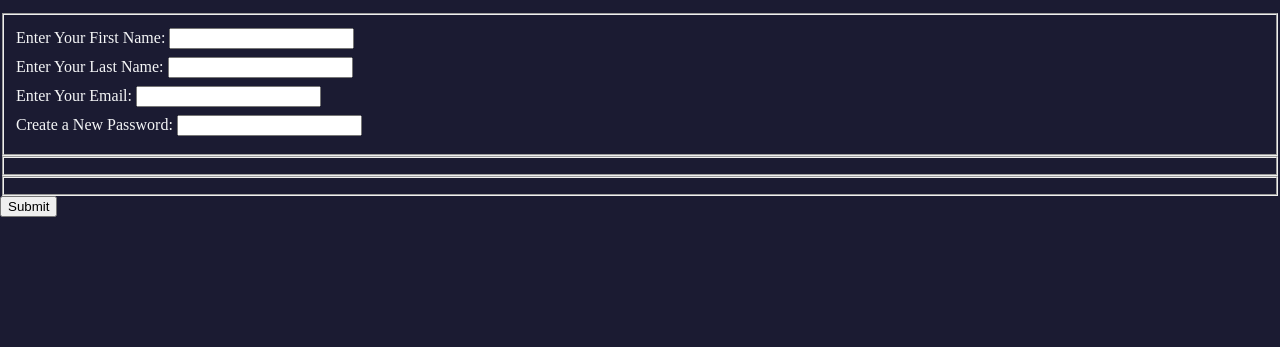
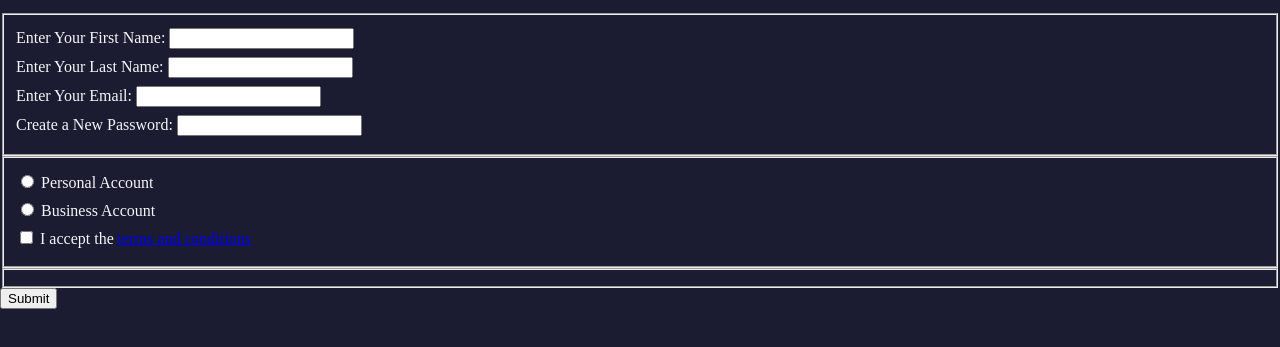
Before and after one commit to MuhammadNadirNawi/registration-form, a plain HTML site: page index.html in a window 1280 px wide. Shown: the part 101-448 px from the top of the page. Drawn offline with Linux system fonts and the light colour scheme.

Commit message:
menyelesaikan fieldset kedua

```diff
--- a/index.html
+++ b/index.html
@@ -11,6 +11,7 @@
     <h1>Registration Form</h1>
     <p>Please fill out this form with the required information</p>
     <form action="https://register-demo.freecodecamp.org">
+      <!-- fieldset pertama berisi data dari user berupa nama, email, pass -->
       <fieldset>
         <label
           >Enter Your First Name: <input type="text" name="" id="" required
@@ -26,7 +27,20 @@
           <input type="password" required pattern="[a-z0-5]{8,}"
         /></label>
       </fieldset>
-      <fieldset></fieldset>
+      <fieldset>
+        <label
+          ><input type="radio" name="account-type" /> Personal Account</label
+        >
+        <label
+          ><input type="radio" name="account-type" /> Business Account</label
+        >
+        <label
+          ><input type="checkbox" required /> I accept the
+          <a href="https://www.freecodecamp.org/news/terms-of-service/"
+            >terms and conditions</a
+          ></label
+        >
+      </fieldset>
       <fieldset></fieldset>
       <input type="submit" value="Submit" name="" id="" />
     </form>
```
